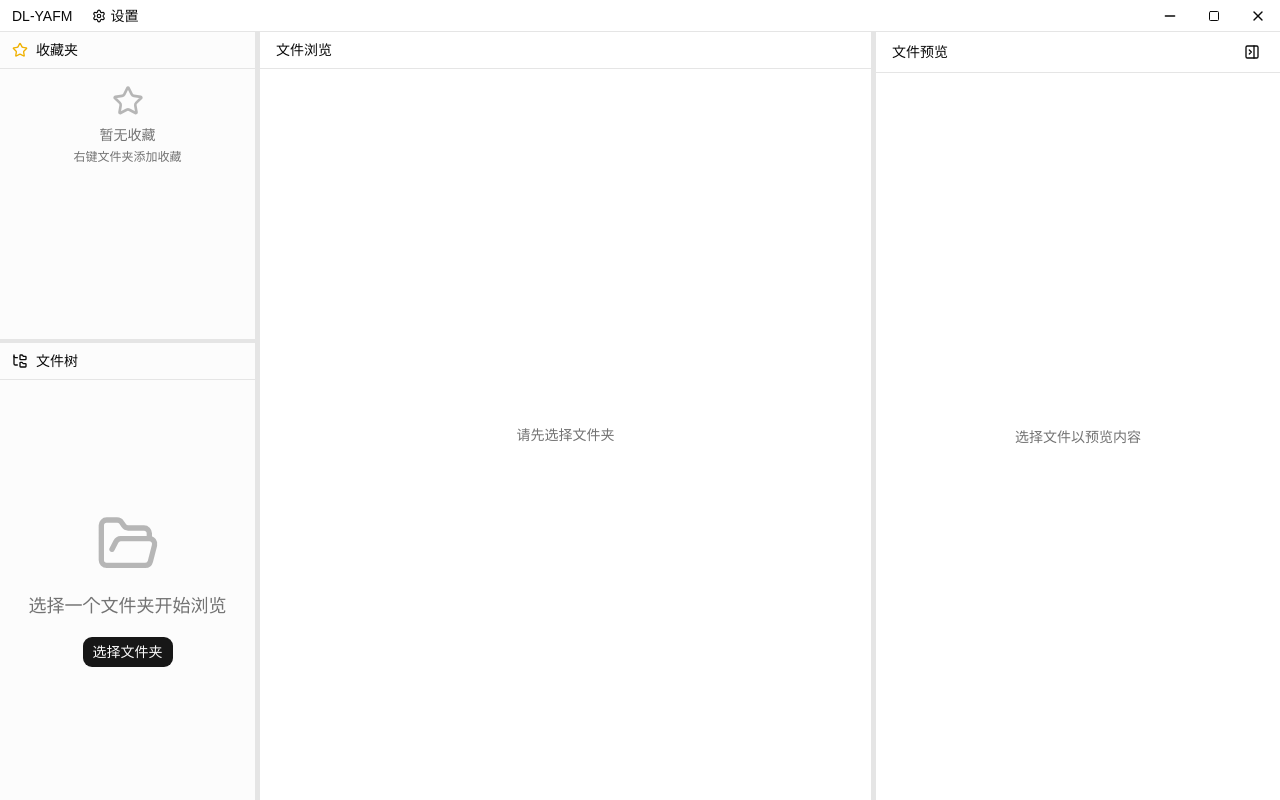
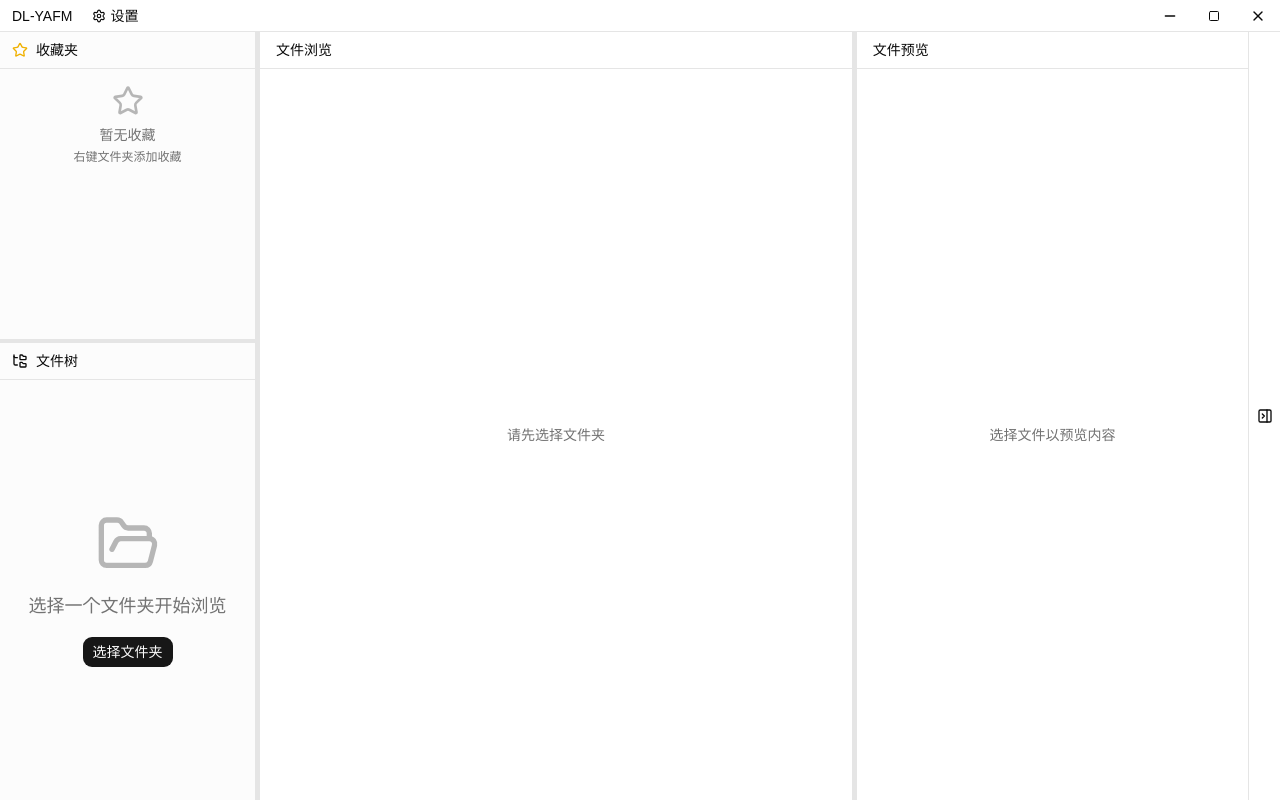
Before and after one commit to DennyLiSH/DL-YAFM, a React (Vite) app: page / in a window 1280 px wide. Built offline with nearby package versions, Linux system fonts and the light colour scheme.

Commit message:
Improve FileReview

```diff
--- a/src/App.tsx
+++ b/src/App.tsx
@@ -12,7 +12,7 @@ import { usePluginStore } from '@/stores/pluginStore';
 import { fileService } from '@/services/fileService';
 import { detectLegacyData, executeMigration } from '@/utils/migration';
 import { Toaster } from '@/components/ui/sonner';
-import { Star, FolderTree, PanelRightOpen } from 'lucide-react';
+import { Star, FolderTree, PanelRightOpen, PanelRightClose } from 'lucide-react';
 import { CopyProgressDialog } from '@/components/dialogs/CopyProgressDialog';
 
 // Module-level flag to prevent multiple initializations across React StrictMode remounts
@@ -138,6 +138,7 @@ function App() {
                 </button>
               </>
             ) : (
+              <>
                 <ResizablePanel
                   direction="horizontal"
                   storageKey="file-explorer-center-right-ratio"
@@ -151,9 +152,18 @@ function App() {
                   </main>
                   {/* Right Panel - File Preview */}
                   <aside className="h-full flex flex-col min-w-[200px]">
-                  <FilePreview onCollapse={togglePreviewPanel} />
+                    <FilePreview />
                   </aside>
                 </ResizablePanel>
+                {/* Collapse Button */}
+                <button
+                  onClick={togglePreviewPanel}
+                  className="w-8 h-full flex items-center justify-center border-l border-border hover:bg-accent transition-colors flex-shrink-0"
+                  title="折叠预览面板"
+                >
+                  <PanelRightClose className="w-4 h-4" />
+                </button>
+              </>
             )}
           </div>
         </ResizablePanel>
--- a/src/components/file-preview/FilePreview.tsx
+++ b/src/components/file-preview/FilePreview.tsx
@@ -1,31 +1,18 @@
-import { FileText, FileWarning, PanelRightClose } from 'lucide-react';
+import { FileText, FileWarning } from 'lucide-react';
 import { useFileTreeStore } from '@/stores/fileTreeStore';
 import { TxtPreview } from './TxtPreview';
 import { MarkdownPreview } from './MarkdownPreview';
 import { ImagePreview } from './ImagePreview';
 import { PdfPreview } from './PdfPreview';
 
-interface FilePreviewProps {
-  onCollapse?: () => void;
-}
-
-export function FilePreview({ onCollapse }: FilePreviewProps) {
+export function FilePreview() {
   const { previewFile, previewContent, previewType, isLoadingPreview, previewError } = useFileTreeStore();
 
   if (!previewFile) {
     return (
       <div className="flex flex-col h-full">
-        <div className="px-4 py-2 border-b flex items-center justify-between">
+        <div className="px-4 py-2 border-b">
           <h2 className="text-sm font-medium">文件预览</h2>
-          {onCollapse && (
-            <button
-              onClick={onCollapse}
-              className="hover:bg-accent p-1 rounded transition-colors"
-              title="折叠预览面板"
-            >
-              <PanelRightClose className="w-4 h-4" />
-            </button>
-          )}
         </div>
         <div className="flex-1 flex items-center justify-center text-muted-foreground text-sm">
           选择文件以预览内容
@@ -73,20 +60,9 @@ export function FilePreview({ onCollapse }: FilePreviewProps) {
 
   return (
     <div className="flex flex-col h-full">
-      <div className="px-4 py-2 border-b flex items-center justify-between gap-2">
-        <div className="flex items-center gap-2 min-w-0">
-          <FileText className="w-4 h-4 shrink-0" />
-          <span className="text-sm font-medium truncate">{previewFile.name}</span>
-        </div>
-        {onCollapse && (
-          <button
-            onClick={onCollapse}
-            className="hover:bg-accent p-1 rounded transition-colors flex-shrink-0"
-            title="折叠预览面板"
-          >
-            <PanelRightClose className="w-4 h-4" />
-          </button>
-        )}
+      <div className="px-4 py-2 border-b flex items-center gap-2">
+        <FileText className="w-4 h-4 shrink-0" />
+        <span className="text-sm font-medium truncate">{previewFile.name}</span>
       </div>
       <div className="flex-1 overflow-hidden">
         {renderPreviewContent()}
```
Lines whose indentation alone changed are shown as unchanged.
